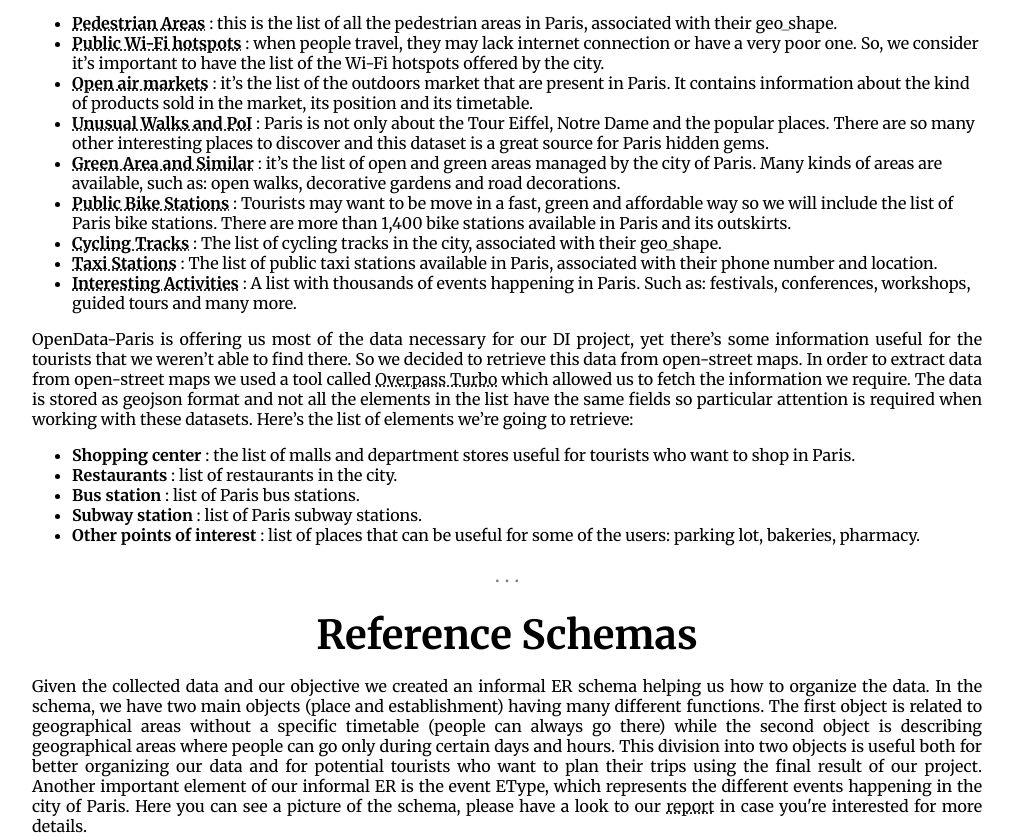
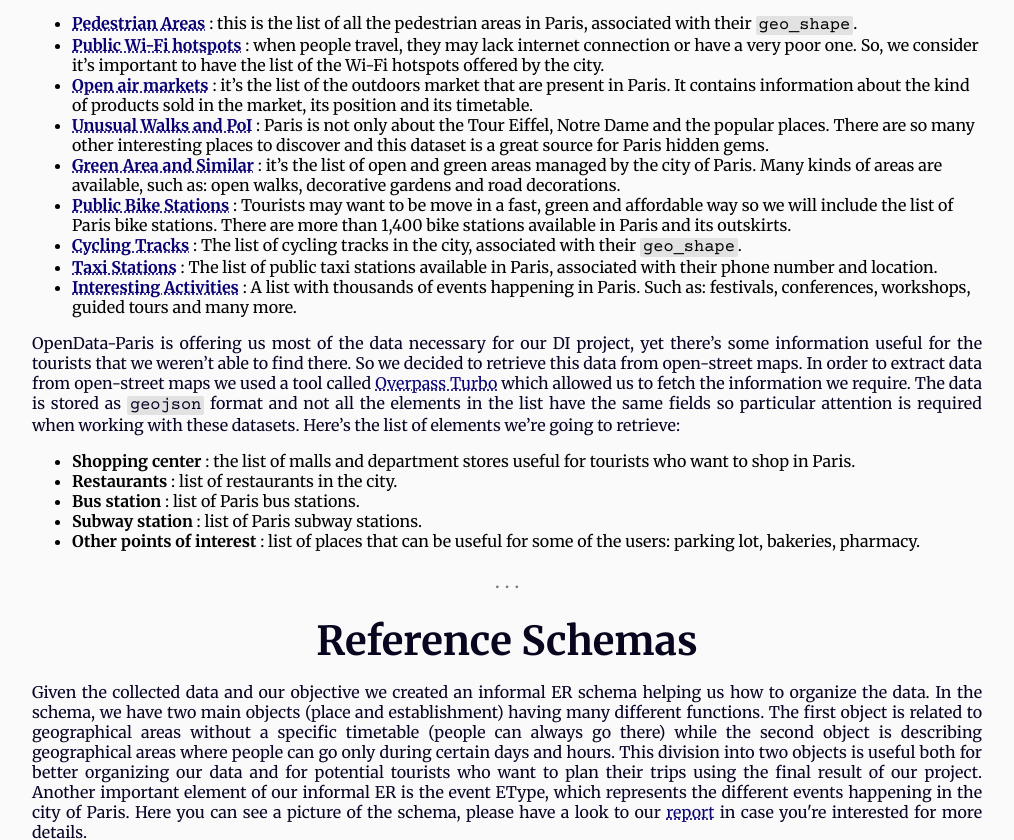
Before and after one commit to g1nus/KDI-page, a plain HTML site: page index.html in a window 1280 px wide. Shown: the part 584-1424 px from the top of the page, without its empty margins (133-1147 px from the left). Drawn offline with nearby package versions, Linux system fonts and the light colour scheme.

Commit message:
simple improvements

```diff
--- a/index.html
+++ b/index.html
@@ -49,7 +49,7 @@
       <ul class="ODP-list">
           <li>
             <a href="https://opendata.paris.fr/explore/dataset/aires-pietonnes/information/"><b>Pedestrian Areas</b></a> : this is the list of all the pedestrian areas in Paris, associated with their
-            geo_shape.
+            <span class="code">geo_shape</span>.
           </li>
           <li>
             <a href="https://opendata.paris.fr/explore/dataset/sites-disposant-du-service-paris-wi-fi/information/?disjunctive.cp&disjunctive.etat2"><b>Public Wi-Fi hotspots</b></a> : when people travel, they may lack internet connection or have a
@@ -76,7 +76,7 @@
             available in Paris and its outskirts.
           </li>
           <li>
-            <a href="https://opendata.paris.fr/explore/dataset/reseau-cyclable/information/?disjunctive.typologie_simple&disjunctive.bidirectionnel&disjunctive.statut&disjunctive.sens_velo&disjunctive.voie&disjunctive.arrdt&disjunctive.bois&disjunctive.position&disjunctive.circulation&disjunctive.piste&disjunctive.couloir_bus&disjunctive.type_continuite&disjunctive.reseau"><b>Cycling Tracks</b></a> : The list of cycling tracks in the city, associated with their geo_shape.
+            <a href="https://opendata.paris.fr/explore/dataset/reseau-cyclable/information/?disjunctive.typologie_simple&disjunctive.bidirectionnel&disjunctive.statut&disjunctive.sens_velo&disjunctive.voie&disjunctive.arrdt&disjunctive.bois&disjunctive.position&disjunctive.circulation&disjunctive.piste&disjunctive.couloir_bus&disjunctive.type_continuite&disjunctive.reseau"><b>Cycling Tracks</b></a> : The list of cycling tracks in the city, associated with their <span class="code">geo_shape</span>.
           </li>
           <li>
             <a href="https://opendata.paris.fr/explore/dataset/bornes-dappel-taxi/information/?disjunctive.code_postal"><b>Taxi Stations</b></a> : The list of public taxi stations available in Paris, associated with their phone
@@ -92,7 +92,7 @@
         information useful for the tourists that we weren’t able to find there. So we decided to retrieve
         this data from open-street maps. In order to extract data from open-street maps we used a tool
         called <a href="https://overpass-turbo.eu/">Overpass Turbo</a> which allowed us to fetch the information we require. The data is stored as
-        geojson format and not all the elements in the list have the same fields so particular attention is
+        <span class="code">geojson</span> format and not all the elements in the list have the same fields so particular attention is
         required when working with these datasets. Here’s the list of elements we’re going to retrieve:
       </p>
       <ul>
@@ -156,8 +156,7 @@
           or more admissible functions
         </li>
         <li>
-          <b>ObjectToObjectRelation</b> : models the diverse array of semantic relations existing between dif-
-          ferent objects
+          <b>ObjectToObjectRelation</b> : models the diverse array of semantic relations existing between different objects
         </li>
       </ul>
       <p class="content c-four">
@@ -199,6 +198,9 @@
     <p class="github">
       You can find more details about this DI project at this <a href="https://github.com/g1nus/KDI_Paris3/tree/main/Documentation">github repo</a>.
     </p>
+    <footer>
+      <a href="http://knowdive.disi.unitn.it/"><img id="footer" src="http://knowdive.disi.unitn.it/wp-content/uploads/knowdive-new-logo.png"/></a>
+    </footer>
   </div>
   <!-- <script src="js/scripts.js"></script> -->
 </body>
--- a/style.css
+++ b/style.css
@@ -1,12 +1,15 @@
 @import url('https://fonts.googleapis.com/css2?family=Merriweather:wght@300;400;700;900&display=swap');
+@import url('https://fonts.googleapis.com/css2?family=Courier+Prime:wght@400;700&display=swap');
 
 body{
     font-family: 'Merriweather', serif;
+    background-color: #fafafa;
 }
 
 p.content{
     text-align: justify;
     text-justify: inter-word;
+    color: #070425;
 }
 
 div#main-wrap{
@@ -15,11 +18,20 @@ div#main-wrap{
 }
 h1, h2, h3{
     text-align: center;
+    color: #08061e;
 }
 
 a{
-    color: black;
+    color: #090073;
     text-decoration-style: dotted;
+}
+span.code{
+    font-family: 'Courier Prime', monospace;
+    font-weight: 400;
+    font-size: 17px;
+    background-color: #e2e2e2;
+    border-radius: 2px;
+    padding: 0px 3px;
 }
 
 nav h1{
@@ -61,6 +73,14 @@ div.divider{
     line-height: 10px;
 }
 
+footer{
+    padding: 20px 0px 15px 0px;
+    text-align: center;
+}
+img#footer{
+    width: 200px;
+}
+
 @media only screen and (max-width: 960px) {
     div#main-wrap{
         width: 97%;
```
